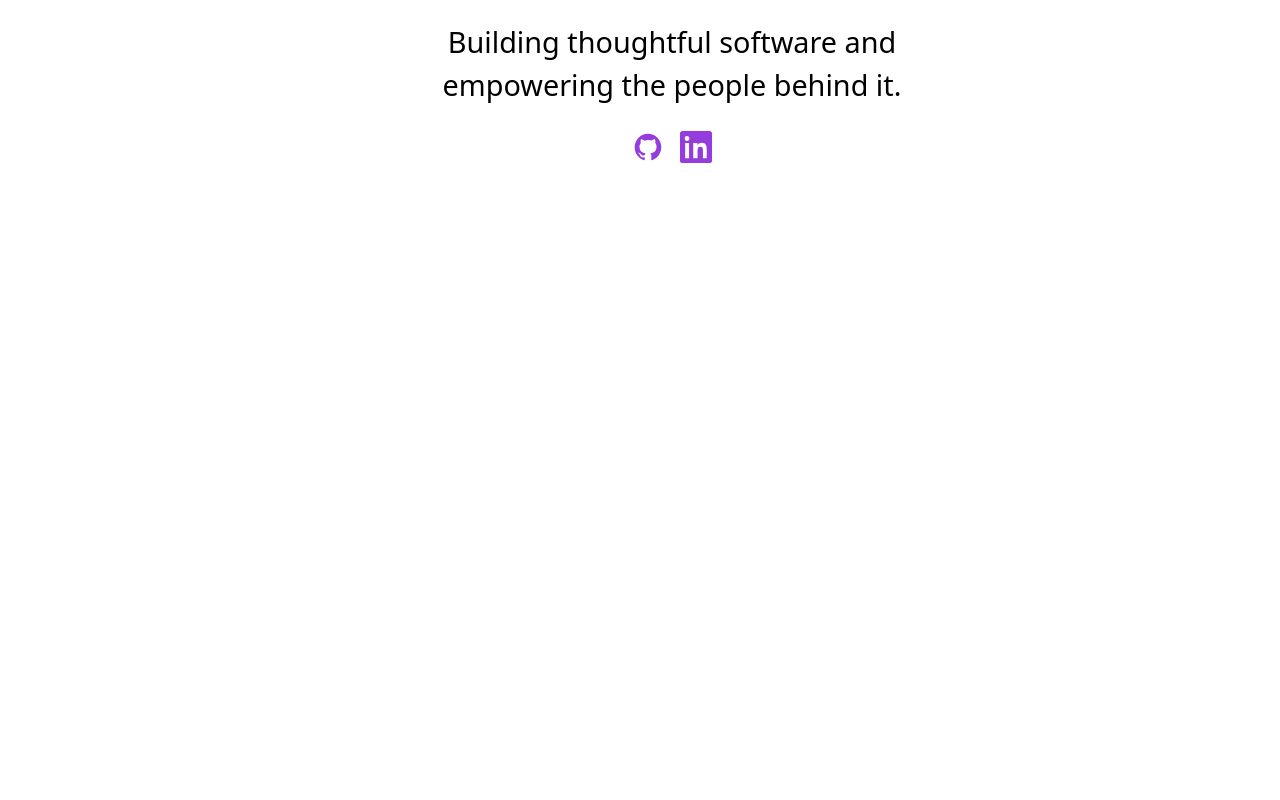
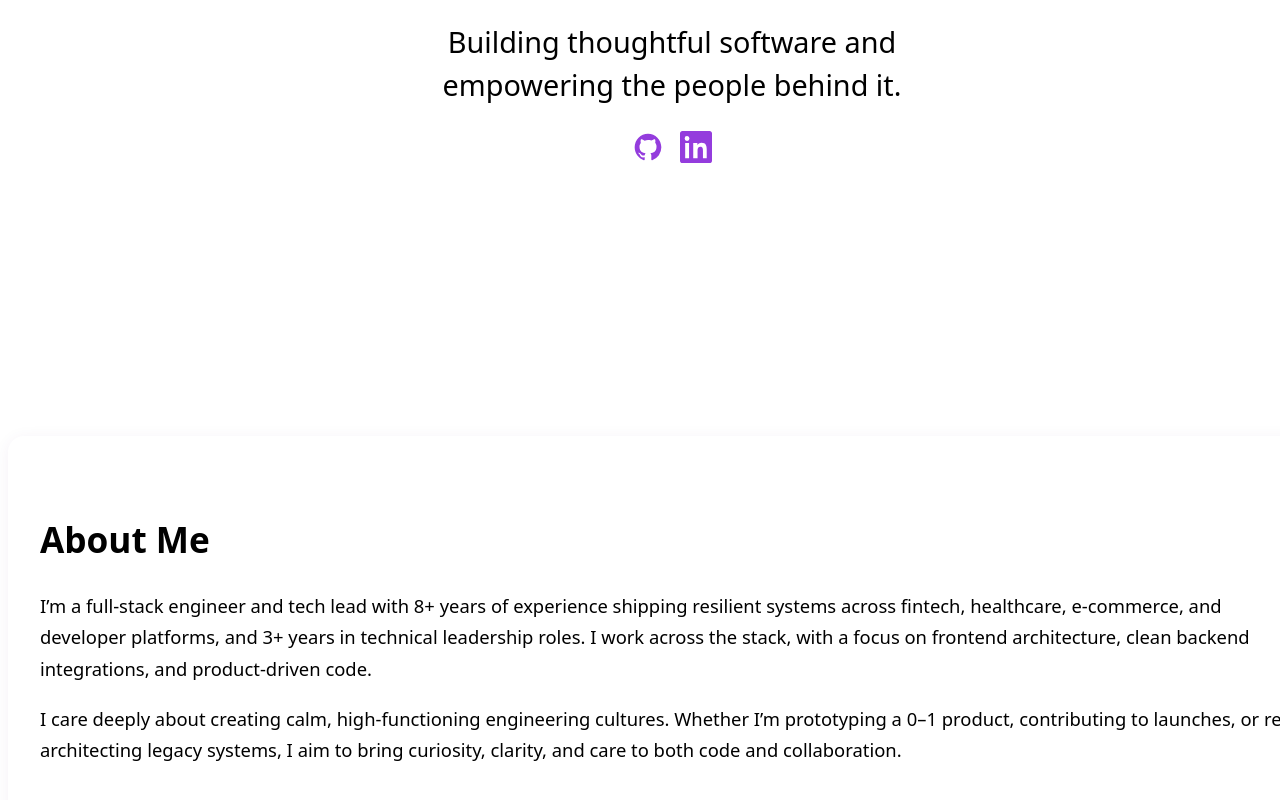
Before and after one commit to vtapia5070/victoria-tech, a React (Vite) app: page / in a window 1280 px wide. Shown: the part 436-1236 px from the top of the page. Before the commit the page ends 880 px from the top, so only its background shows below. Built offline with nearby package versions, Linux system fonts and the light colour scheme.

Commit message:
add about section

```diff
--- a/src/App.tsx
+++ b/src/App.tsx
@@ -1,9 +1,11 @@
 import HeroSection from './components/HeroSection';
+import AboutSection from './components/AboutSection';
 
 function App() {
     return (
         <>
             <HeroSection />
+            <AboutSection />
         </>
     );
 }
--- a/src/components/AboutSection.tsx
+++ b/src/components/AboutSection.tsx
@@ -1,23 +1,31 @@
 import React from 'react';
-import { Button } from 'twinkle-kit/core';
-import { Icon } from './ui/Icon';
 
 import './styles.css';
 
 const AboutSection: React.FC = () => {
     return (
         <section
-            className='about-section bg-primary-3'
+            className='about-section bg-neutral-1'
             role='banner'
-            aria-labelledby='about-heading'
+            aria-labelledby='about-section'
         >
-            <h1 id='about-heading' className='text-accent'>
+            <h2 id='about-section' className='text-accent'>
                 About Me
-            </h1>
+            </h2>
 
-            <p aria-describedby='about-heading' className=''>
-                Building thoughtful software and empowering the people behind
-                it.
+            <p aria-describedby='about-section' className=''>
+                I’m a full-stack engineer and tech lead with 8+ years of
+                experience shipping resilient systems across fintech,
+                healthcare, e-commerce, and developer platforms, and 3+ years in
+                technical leadership roles. I work across the stack, with a
+                focus on frontend architecture, clean backend integrations, and
+                product-driven code.
+            </p>
+            <p aria-describedby='about-section' className=''>
+                I care deeply about creating calm, high-functioning engineering
+                cultures. Whether I’m prototyping a 0–1 product, contributing to
+                launches, or re-architecting legacy systems, I aim to bring
+                curiosity, clarity, and care to both code and collaboration.
             </p>
         </section>
     );
--- a/src/components/styles.css
+++ b/src/components/styles.css
@@ -1,4 +1,4 @@
-.hero-section {
+section {
     display: flex;
     flex-direction: column;
     align-items: center;
@@ -29,3 +29,25 @@
     display: flex;
     gap: 1rem;
 }
+
+.about-section {
+    display: block;
+    text-align: left;
+    padding: 3rem 2rem;
+    margin: 0 auto;
+    max-width: 700px;
+    border-radius: 1rem;
+    box-shadow: 0 2px 16px 0 rgba(80, 40, 120, 0.06);
+}
+
+.about-section h2 {
+    font-size: 2.2rem;
+    font-weight: 700;
+    margin-bottom: 1.5rem;
+}
+
+.about-section p {
+    font-size: 1.15rem;
+    line-height: 1.7;
+    margin-bottom: 1.2rem;
+}
```
